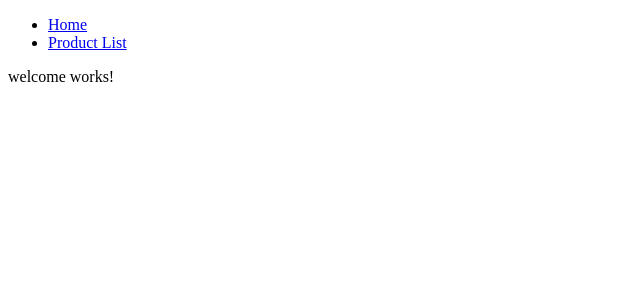
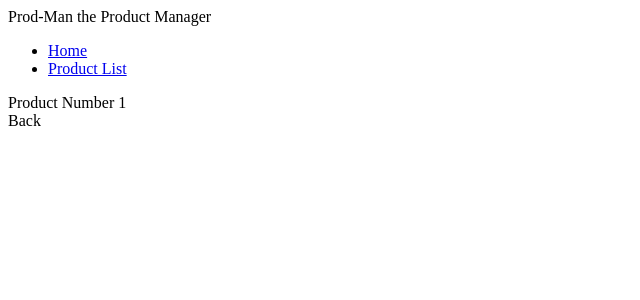
Before and after one commit to prasunchakrab0rty/NodeJs-Tier-2, an Angular app: page /products/1 in a window 1280 px wide. Shown: the top 300 px of the page, without its empty margins (0-640 px from the left). Built offline with nearby package versions, Linux system fonts and the light colour scheme.

Commit message:
Add route guards

```diff
--- a/src/app/app-routing.module.ts
+++ b/src/app/app-routing.module.ts
@@ -2,9 +2,16 @@ import { NgModule } from "@angular/core";
 import { Routes, RouterModule } from "@angular/router";
 import { ProductListComponent } from "./products/product-list/product-list.component";
 import { WelcomeComponent } from "./login/welcome/welcome.component";
+import { ProductDetailsGuard } from "./shared/guards/product-details.guard";
+import { ProductDetailsComponent } from "./products/product-details/product-details.component";
 
 const routes: Routes = [
   { path: "products", component: ProductListComponent },
+  {
+    path: "products/:id",
+    canActivate: [ProductDetailsGuard],
+    component: ProductDetailsComponent,
+  },
   { path: "", component: WelcomeComponent },
   { path: "**", component: WelcomeComponent },
 ];
--- a/src/app/app.component.html
+++ b/src/app/app.component.html
@@ -1,5 +1,5 @@
 <nav class="navbar">
-  <a class="navbar-brand">{{ pageTitle }}</a>
+  <a class="navbar-brand">{{ title }}</a>
   <ul class="nav nav-pills">
     <li><a class="nav-link" [routerLink]="['/welcome']">Home</a></li>
     <li><a class="nav-link" [routerLink]="['/products']">Product List</a></li>
--- a/src/app/app.component.ts
+++ b/src/app/app.component.ts
@@ -1,10 +1,10 @@
-import { Component } from '@angular/core';
+import { Component } from "@angular/core";
 
 @Component({
-  selector: 'app-root',
-  templateUrl: './app.component.html',
-  styleUrls: ['./app.component.css']
+  selector: "app-root",
+  templateUrl: "./app.component.html",
+  styleUrls: ["./app.component.css"],
 })
 export class AppComponent {
-  title = 'prodman';
+  title = "Prod-Man the Product Manager";
 }
--- a/src/app/app.module.ts
+++ b/src/app/app.module.ts
@@ -8,9 +8,10 @@ import { AppComponent } from "./app.component";
 import { ProductListComponent } from "./products/product-list/product-list.component";
 import { SpecialToSpacePipe } from "./shared/pipes/special-to-space.pipe";
 import { WelcomeComponent } from './login/welcome/welcome.component';
+import { ProductDetailsComponent } from './products/product-details/product-details.component';
 
 @NgModule({
-  declarations: [AppComponent, ProductListComponent, SpecialToSpacePipe, WelcomeComponent],
+  declarations: [AppComponent, ProductListComponent, SpecialToSpacePipe, WelcomeComponent, ProductDetailsComponent],
   imports: [BrowserModule, HttpClientModule, AppRoutingModule, FormsModule],
   providers: [],
   bootstrap: [AppComponent],
--- /dev/null
+++ b/src/app/products/product-details/product-details.component.html
@@ -0,0 +1,12 @@
+<div class="card">
+  <div class="card-header">Product Number {{ id }}</div>
+  <div class="card-footer">
+    <div
+      class="btn btn-outline-secondary"
+      (click)="onBack()"
+      style="width: 80px"
+    >
+      <i class="fa fa-chevron-left"></i> Back
+    </div>
+  </div>
+</div>
--- /dev/null
+++ b/src/app/products/product-details/product-details.component.ts
@@ -0,0 +1,20 @@
+import { Component, OnInit } from "@angular/core";
+import { ActivatedRoute, Router } from "@angular/router";
+import { IProduct } from "../products";
+@Component({
+  selector: "app-product-details",
+  templateUrl: "./product-details.component.html",
+  styleUrls: ["./product-details.component.css"],
+})
+export class ProductDetailsComponent implements OnInit {
+  product: IProduct;
+  id: number;
+  constructor(private route: ActivatedRoute, private router: Router) {}
+
+  ngOnInit(): void {
+    this.id = +this.route.snapshot.paramMap.get("id");
+  }
+  onBack() {
+    this.router.navigate(["/products"]);
+  }
+}
--- /dev/null
+++ b/src/app/shared/guards/product-details.guard.ts
@@ -0,0 +1,32 @@
+import { Injectable } from "@angular/core";
+import {
+  CanActivate,
+  ActivatedRouteSnapshot,
+  RouterStateSnapshot,
+  UrlTree,
+  Router,
+} from "@angular/router";
+import { Observable } from "rxjs";
+
+@Injectable({
+  providedIn: "root",
+})
+export class ProductDetailsGuard implements CanActivate {
+  constructor(private router: Router) {}
+  canActivate(
+    next: ActivatedRouteSnapshot,
+    state: RouterStateSnapshot
+  ):
+    | Observable<boolean | UrlTree>
+    | Promise<boolean | UrlTree>
+    | boolean
+    | UrlTree {
+    let id = +next.url[1].path;
+    if (isNaN(id) || id < 1) {
+      alert("Invalid Product Id");
+      this.router.navigate(["/products"]);
+      return false;
+    }
+    return true;
+  }
+}
```
Also changed, not shown: src/app/products/product-details/product-details.component.css (added), 2 other files (tests, documents, lock files or other folders).
